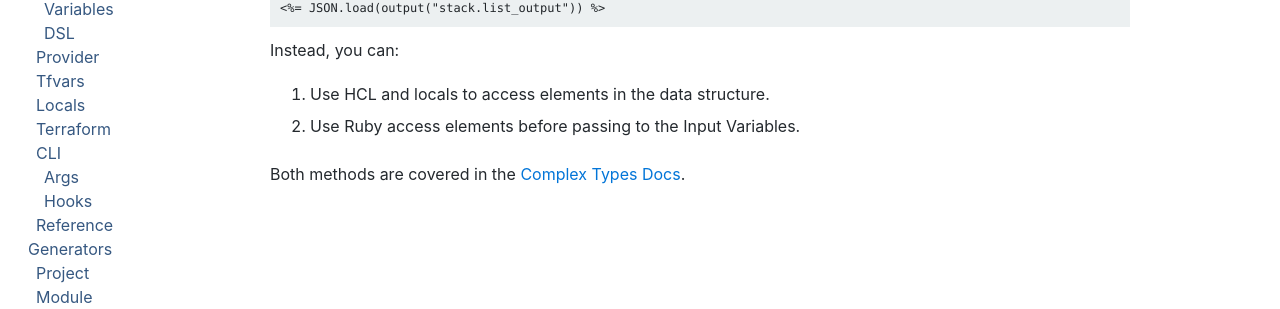
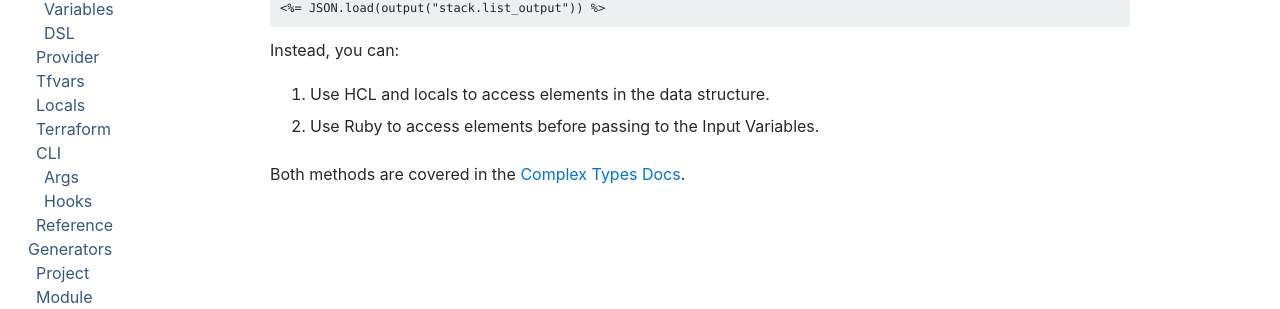
Before and after one commit to boltops-tools/terraspace-docs, a Jekyll site: the page built from _docs/dependencies/tfvars/considerations.md, in a window 1280 px wide and 900 px high, scrolled down 1116 px. Shown: the part 144-453 px from the top of the window. Built offline with Jekyll 4.4.1, drawn with Linux system fonts in a browser that asks for light colours; a script that is not in the unit is left out.

Commit message:
update docs

```diff
--- a/_docs/dependencies/tfvars/considerations.md
+++ b/_docs/dependencies/tfvars/considerations.md
@@ -44,6 +44,6 @@ Since the return value from the `output` helper is a proxy object, this code wil
 Instead, you can:
 
 1. Use HCL and locals to access elements in the data structure.
-2. Use Ruby access elements before passing to the Input Variables.
+2. Use Ruby to access elements before passing to the Input Variables.
 
 Both methods are covered in the [Complex Types Docs]({% link _docs/dependencies/tfvars/complex.md %}).
```
